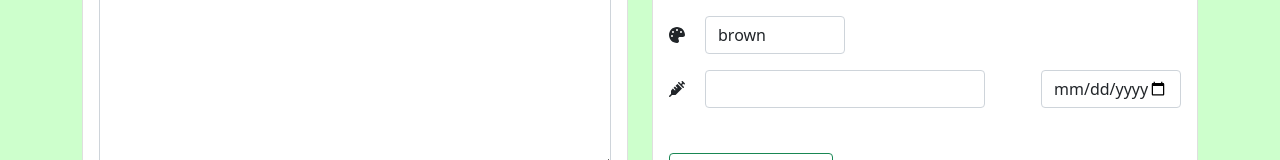
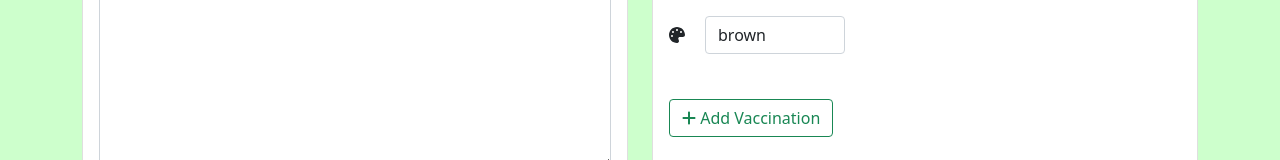
Before and after one commit to Odin94/HareMatcher, a React (Create React App) app in the folder frontend/: page /profiles/create in a window 1280 px wide. Shown: the part 1041-1201 px from the top of the page. Built offline with nearby package versions, Linux system fonts and the light colour scheme.

Commit message:
default to having 0 vaccinations to avoid error
leaving the default vaccination empty during profile creation would cause errors; even if that was fixed, it would still create an empty vaccination, which is undesirable.
So now it defaults to not including any vaccinations until the user adds one

```diff
--- a/frontend/src/MatcherApp/CreateProfile.tsx
+++ b/frontend/src/MatcherApp/CreateProfile.tsx
@@ -22,7 +22,7 @@ export default function CreateProfile() {
     const { value: weightInKg, bind: bindWeightInKg, reset: resetWeightInKg } = useInput('0.0');
     const { value: description, bind: bindDescription, reset: resetDescription } = useInput('');
     const [pictureSources, setPictureSources] = useState([] as File[]);
-    const [vaccinations, setVaccinations] = useState([new Vaccination("", "")] as Vaccination[]);
+    const [vaccinations, setVaccinations] = useState([] as Vaccination[]);
 
     const [postError, setPostError] = useState("");
 
```
